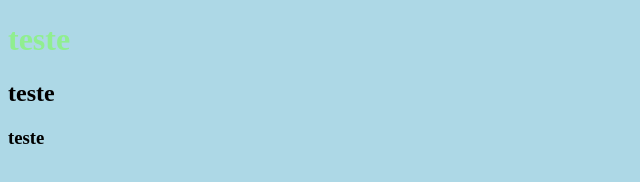
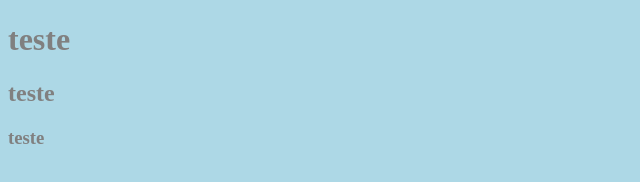
Before and after one commit to Pegassi09/teste, a plain HTML site: page pages/index.html in a window 1280 px wide. Shown: the whole page, without its empty margins (0-640 px from the left). Drawn offline with Linux system fonts and the light colour scheme; files that its build step writes are made by us from their sources.

Commit message:
adição da pasta pages e alteração no css

```diff
--- a/style.css
+++ b/style.css
@@ -2,6 +2,6 @@ body{
     background-color: lightblue;
 
 }
-h1{
-    color:lightgreen
+h1, h2, h3{
+    color:gray
 }
```
Also changed, not shown: pages/admin.html (added), pages/index.html (renamed from index.html), pages/user.html (added).
